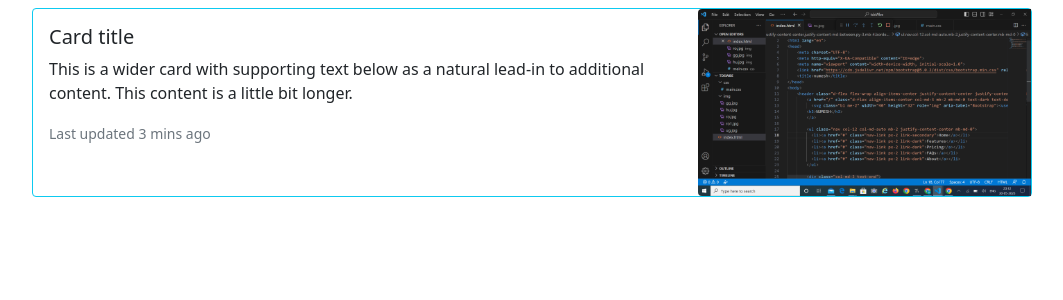
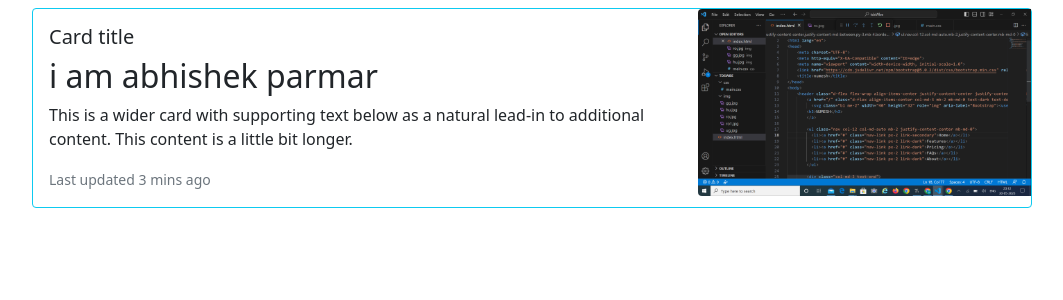
Before and after one commit to Abhicodemath/AbhiMath, a Django app: page / in a window 1280 px wide. Shown: the part 56-356 px from the top of the page, without its empty margins (50-1113 px from the left). Run offline with Django 4.2, Linux system fonts and the light colour scheme.

Commit message:
Update index.html

```diff
--- a/homecrm/crm/templates/index.html
+++ b/homecrm/crm/templates/index.html
@@ -9,6 +9,7 @@
             <div class="col-md-8">
                 <div class="card-body">
                     <h5 class="card-title">Card title</h5>
+                    <h2>i am abhishek parmar</h2>
                     <p class="card-text">This is a wider card with supporting text below as a natural lead-in to
                         additional content. This content is a little bit longer.</p>
                     <p class="card-text"><small class="text-muted">Last updated 3 mins ago</small></p>
```
